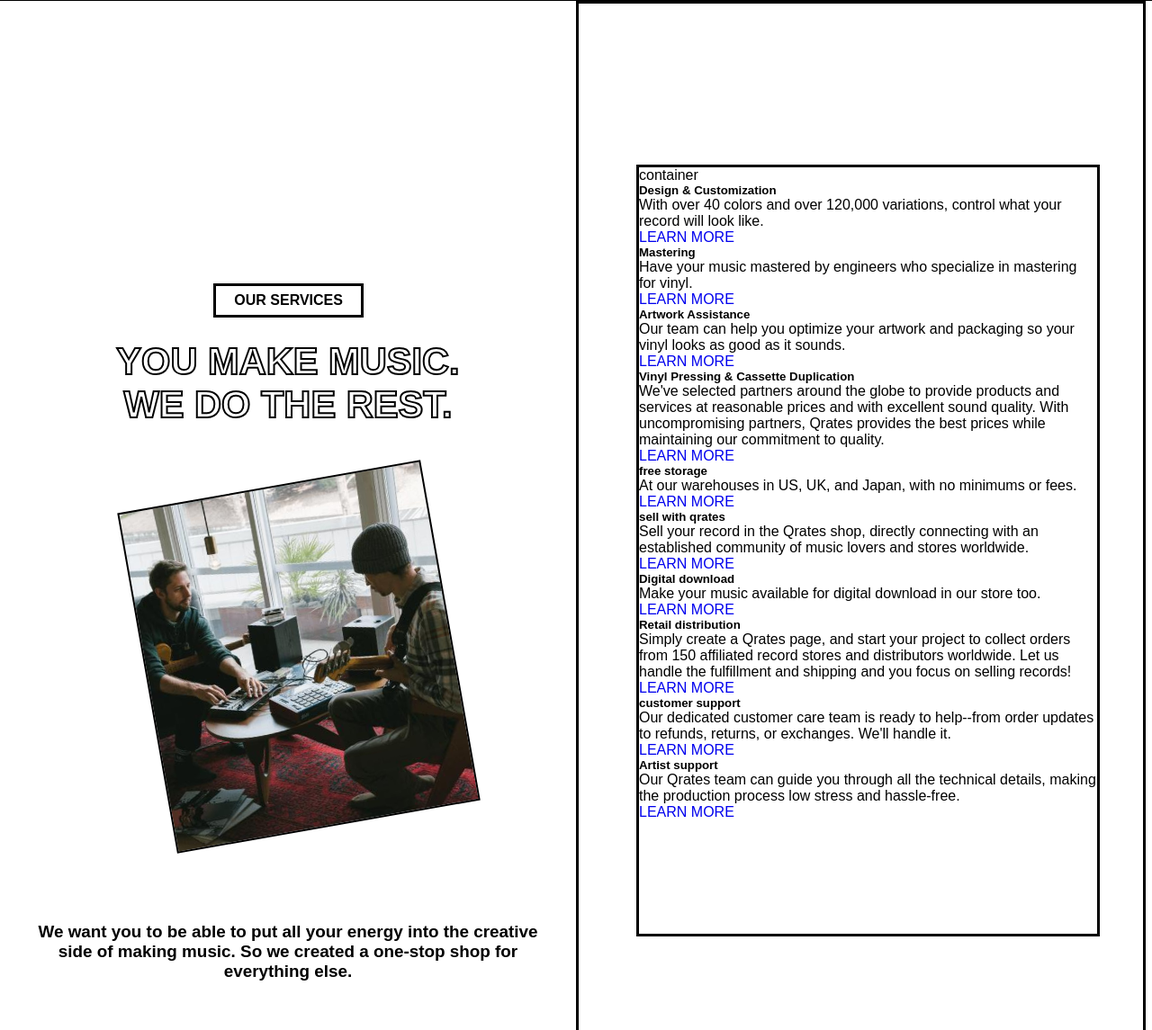
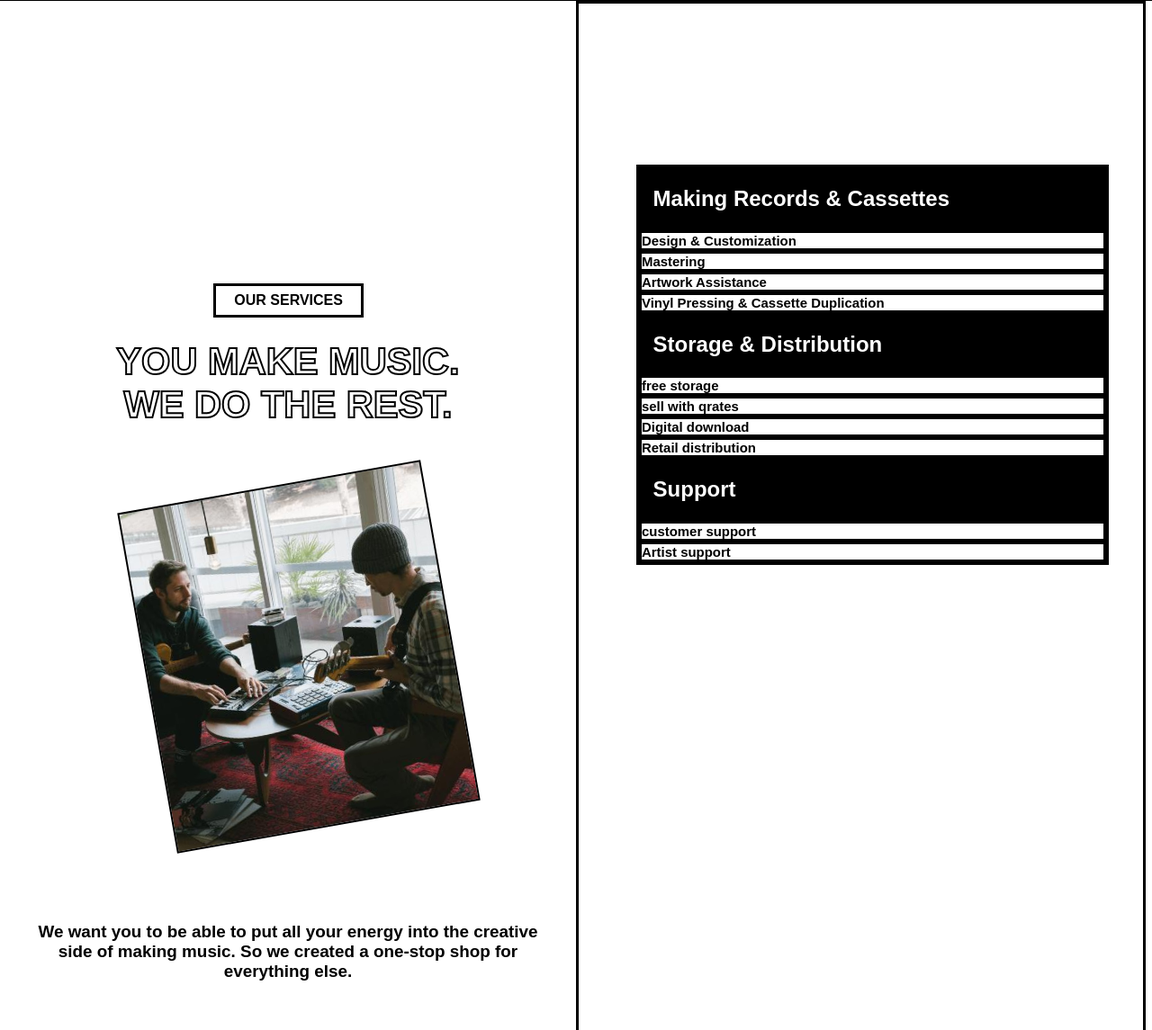
Before and after one commit to BrightOmolayo/qrate, a plain HTML site: page index.html in a window 1280 px wide. Shown: the part 3159-4304 px from the top of the page at 90% size. Drawn offline with Linux system fonts and the light colour scheme.

Commit message:
side dropdown

```diff
--- a/index.html
+++ b/index.html
@@ -6,6 +6,7 @@
     <title>Document</title>
     <link rel="stylesheet" href="style.css">
     <link rel="shortcut icon" href="./images/qrates-logo-nav.svg" type="image/x-icon">
+    <script src="https://kit.fontawesome.com/2cbfcacb03.js" crossorigin="anonymous"></script>
 </head>
 <body>
     <div class="wrapper">
@@ -263,12 +264,16 @@
 
                     <!--drop down, like the one in ableton-->
                     <div class="overallContainer">
-                        container
+
 
                         <div class="records">
 
-                            <div class="design dropdown">
-                                <h5  class="dropbtn">
+                            <h2>
+                                Making Records & Cassettes
+                            </h2>
+
+                            <div class="design dropdown" onclick="toggleContent()" id="dropbtn" >
+                                <h5 >
                                     Design & Customization
                                 </h5>
                                 <div id="myDropdown" class="dropdown-content">
@@ -278,80 +283,118 @@
                                 </div>
                             </div>
 
-                            <div class="mastering">
+                            <div class="mastering design" onclick="toggleContent()" id="mastering">
                                 <h5>Mastering
                                 </h5>
+                                <div id="myDropdown2" class="dropdown-content" >
                                     <p>Have your music mastered by engineers who specialize in mastering for vinyl.</p>
                                     <a href="LEARN MORE">LEARN MORE</a>
                                 </div>
+                            </div>
 
-                            <div class="artwork">
+                            <div class="artwork design" onclick="toggleContent()" id="dropbtn">
                                 <h5>Artwork Assistance
                                 </h5>
+                                <div id="myDropdown" class="dropdown-content">
                                     <p>
                                         Our team can help you optimize your artwork and packaging so your vinyl looks as good as it sounds.
                                     </p>
                                     <a href="LEARN MORE">LEARN MORE</a>
                                 </div>
-                            <div class="pressing">
+                            </div>
+
+                            <div class="pressing design" onclick="toggleContent()" id="dropbtn">
                                 <h5>
                                     Vinyl Pressing & Cassette Duplication
                                 </h5>
+                                <div id="myDropdown" class="dropdown-content">
                                     <p>
                                         We've selected partners around the globe to provide products and services at reasonable prices and with excellent sound quality. With uncompromising partners, Qrates provides the best prices while maintaining our commitment to quality.
                                     </p>
                                     <a href="LEARN MORE">LEARN MORE</a>
                                 </div>
                             </div>
+                        </div>
+
                         <div class="storage">
 
-                            <div class="free">
+                            <h2>
+                                Storage & Distribution
+                            </h2>
+
+                            <div class="free design" onclick="toggleContent()" id="dropbtn">
                                 <h5>free storage</h5>
+                                <div  id="myDropdown" class="dropdown-content">
                                     <p>At our warehouses in US, UK, and Japan, with no minimums or fees. </p>
                                     <a href="LEARN MORE">LEARN MORE</a>
                                 </div>
-                            <div class="sell">
+                            </div>
+
+                            <div class="sell design" onclick="toggleContent()" id="dropbtn">
                                 <h5>sell with qrates</h5>
+                                <div  id="myDropdown" class="dropdown-content">
                                     <p>
                                         Sell your record in the Qrates shop, directly connecting with an established community of music lovers and stores worldwide.
                                     </p>
                                     <a href="LEARN MORE">LEARN MORE</a>
                                 </div>
-                            <div class="digital">
+                            </div>
+
+                            <div class="digital design" onclick="toggleContent()" id="dropbtn">
                                 <h5>Digital download</h5>
+                                <div  id="myDropdown" class="dropdown-content">
+
                                     <p>
                                         Make your music available for digital download in our store too.
                                     </p>
                                     <a href="LEARN MORE">LEARN MORE</a>
+
                                 </div>
-                            <div class="retail">
+                            </div>
+
+                            <div class="retail design" onclick="toggleContent()" id="dropbtn">
                                 <h5>
                                     Retail distribution
                                 </h5>
+                                <div  id="myDropdown" class="dropdown-content">
                                     <p>
                                         Simply create a Qrates page, and start your project to collect orders from 150 affiliated record stores and distributors worldwide. Let us handle the fulfillment and shipping and you focus on selling records!
                                     </p>
                                     <a href="LEARN MORE">LEARN MORE</a>
                                 </div>
                             </div>
+                        </div>
+
+
                         <div class="support">
-                            <div class="customer">
+
+                            <h2>
+                                Support
+                            </h2>
+
+                            <div class="customer design" onclick="toggleContent()" id="dropbtn">
                                 <h5>
                                     customer support
                                 </h5>
+                                <div  id="myDropdown" class="dropdown-content">
                                     <p>
                                         Our dedicated customer care team is ready to help--from order updates to refunds, returns, or exchanges. We'll handle it.
                                     </p>
                                     <a href="LEARN MORE">LEARN MORE</a>
                                 </div>
-                            <div class="artist">
+                            </div>
+
+                            <div class="artist design" onclick="toggleContent()" id="dropbtn">
                                 <h5>
                                     Artist support
                                 </h5>
+                                <div  id="myDropdown" class="dropdown-content">
                                     <p>
                                         Our Qrates team can guide you through all the technical details, making the production process low stress and hassle-free.
                                      </p>
                                      <a href="LEARN MORE">LEARN MORE</a>
+                                </div>
+
                             </div>
                         </div>
                     </div>
@@ -556,6 +599,23 @@
 
             </div>
 
+            <div class="footerLastDiv">
+                <a href="Terms of Service">Terms of Service</a>
+                <a href="Privacy Policy">Privacy Policy</a>
+                <a href="Legal Information">Legal Information</a>
+
+                <p >
+                    © TDMS Inc.
+                </p>
+            </div>
+
+            <div class="icons">
+
+                <i class="fa fa-twitter" aria-hidden="true"></i>
+                <i class="fa fa-instagram" aria-hidden="true"></i>
+                <i class="fa fa-facebook" aria-hidden="true"></i>
+            </div>
+
         </footer>
     </div>
     <script src="main.js"></script>
--- a/main.js
+++ b/main.js
@@ -0,0 +1,20 @@
+function toggleContent() {
+    var div = document.getElementsByClassName("dropbtn");
+    var content = document.getElementById("myDropdown");
+
+    if (content.style.display === "none") {
+      content.style.display = "block";
+    } else {
+      content.style.display = "none";
+    }
+  }
+  function toggleContent() {
+    var div = document.getElementsByClassName("mastering");
+    var content = document.getElementById("myDropdown2");
+
+    if (content.style.display === "none") {
+      content.style.display = "block";
+    } else {
+      content.style.display = "none";
+    }
+  }
--- a/style.css
+++ b/style.css
@@ -26,6 +26,7 @@ img{
 footer{
     background-color: black;
     padding-top: 8%;
+    color: white;
 }
 .footerlinks{
     display: flex;
@@ -406,9 +407,16 @@ header h1{
     width: 41%;
 }
 .overallContainer{
-    width: 97%;
     border: 3px solid black;
-    padding-bottom: 24%;
+}
+.overallContainer h2{
+    background-color: black;
+    color: white;
+    padding: 4% 3% 4% 3%;
+}
+.design{
+    border: 3px solid black;
+    font-size: large;
 }
 .mainLastOne{
     text-align: center;
@@ -496,5 +504,13 @@ header h1{
    padding-bottom: 25%;
 }
 .last{
-   width: 35%;
+   width: 33%;
+   margin-left: 8%;
 }
+
+.fa{
+    color: white;
+}
+.dropdown-content{
+    display: none;
+}
```
Lines whose indentation alone changed are shown as unchanged.
